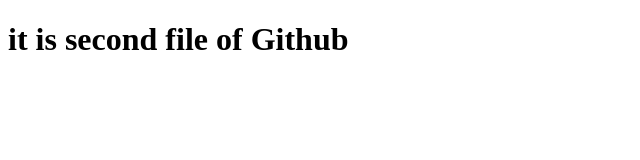
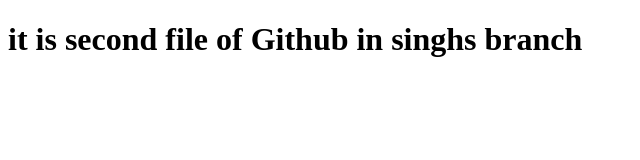
Before and after one commit to SandeepSingh34/Calculator, a plain HTML site: page home.html in a window 1280 px wide. Shown: the whole page, without its empty margins (0-640 px from the left). Drawn offline with Linux system fonts and the light colour scheme.

```diff
--- a/home.html
+++ b/home.html
@@ -7,6 +7,6 @@
     <title>Document</title>
 </head>
 <body>
-    <h1>it is second file of Github </h1>
+    <h1>it is second file of Github in singhs branch</h1>
 </body>
 </html>
```
